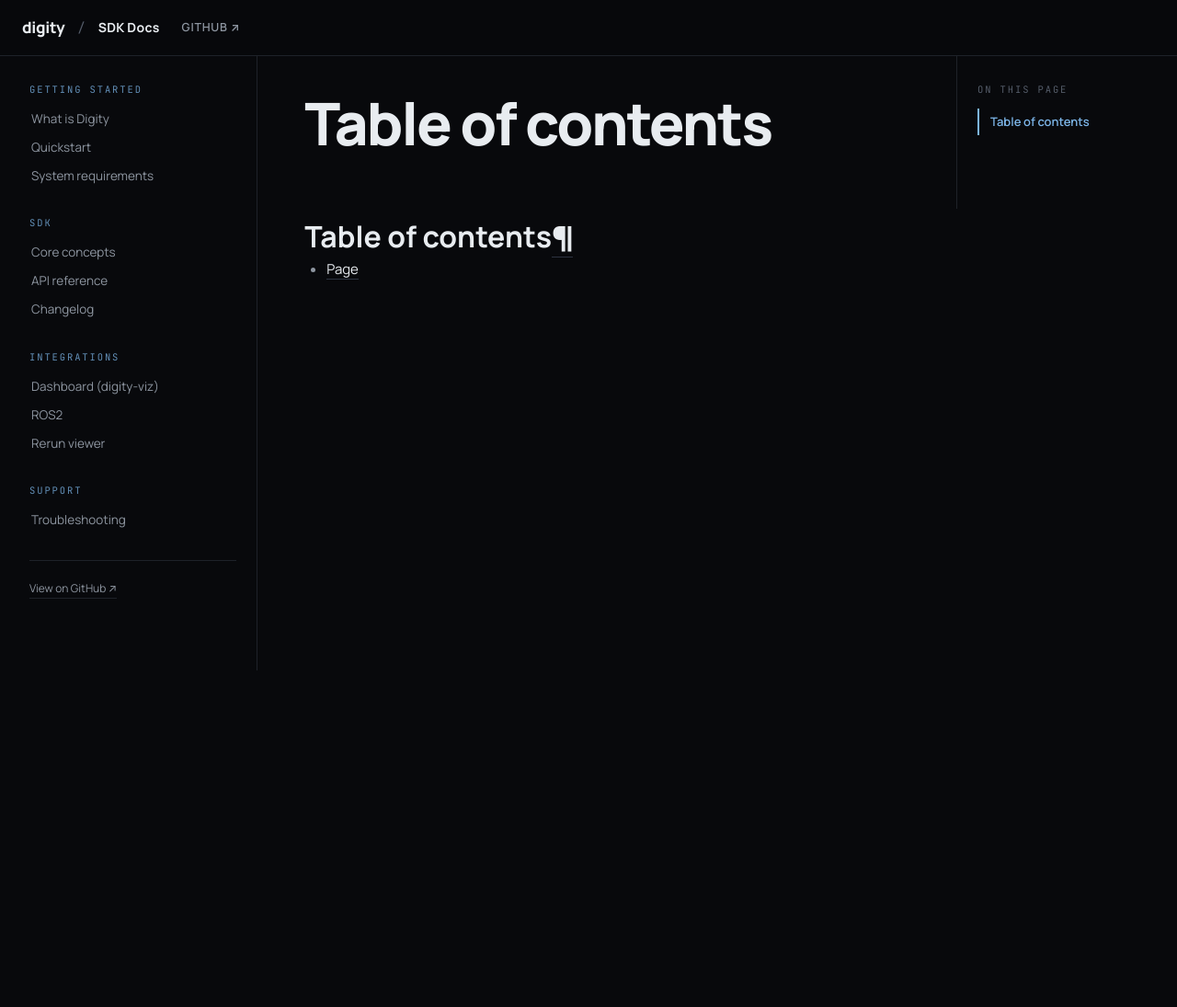
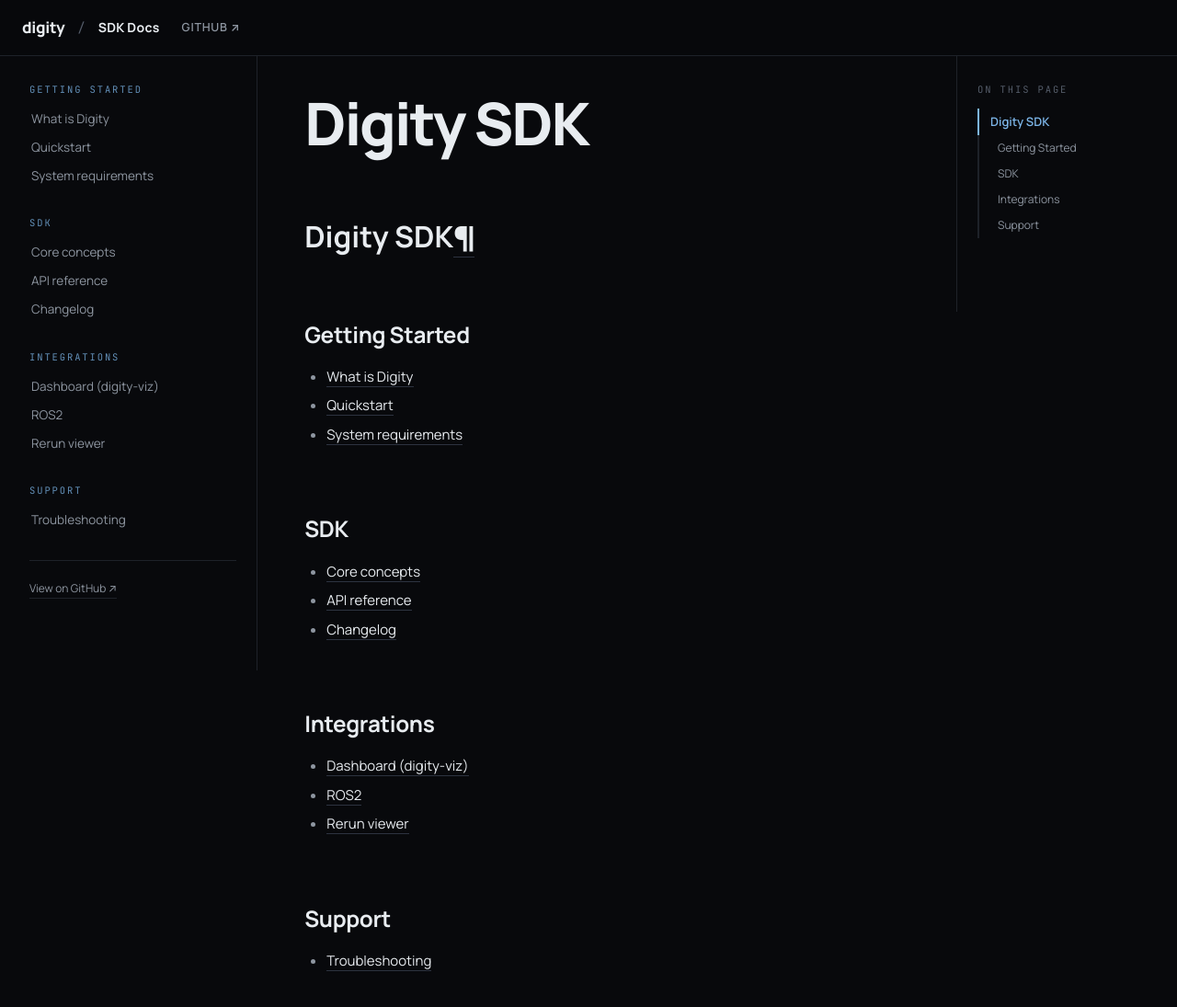
Before and after one commit to digity-cristobalcorral/digity-sdk, an MkDocs documentation site: the page built from docs/SUMMARY.md, in a window 1280 px wide and 1198 px high. Shown: the top 1095 px of the window at 92% size. Built offline with MkDocs 1.6.1, drawn with Linux system fonts in a browser that asks for light colours.

Commit message:
fix: gitbook root to ./docs/, restore SUMMARY.md inside docs/
Co-Authored-By: Claude Sonnet 4.6 <noreply@anthropic.com>

```diff
--- a/.gitbook.yaml
+++ b/.gitbook.yaml
@@ -1 +1 @@
-root: ./
+root: ./docs/
--- a/docs/SUMMARY.md
+++ b/docs/SUMMARY.md
@@ -1,3 +1,19 @@
-# Table of contents
+# Digity SDK
 
-* [Page](README.md)
+## Getting Started
+* [What is Digity](what-is-digity.md)
+* [Quickstart](index.md)
+* [System requirements](system-requirements.md)
+
+## SDK
+* [Core concepts](sdk-core-concepts.md)
+* [API reference](sdk-api-reference.md)
+* [Changelog](changelog.md)
+
+## Integrations
+* [Dashboard (digity-viz)](integrations-dashboard.md)
+* [ROS2](integrations-ros2.md)
+* [Rerun viewer](integrations-rerun.md)
+
+## Support
+* [Troubleshooting](troubleshooting.md)
```
Also changed, not shown: SUMMARY.md (deleted, +0 -19 lines).
